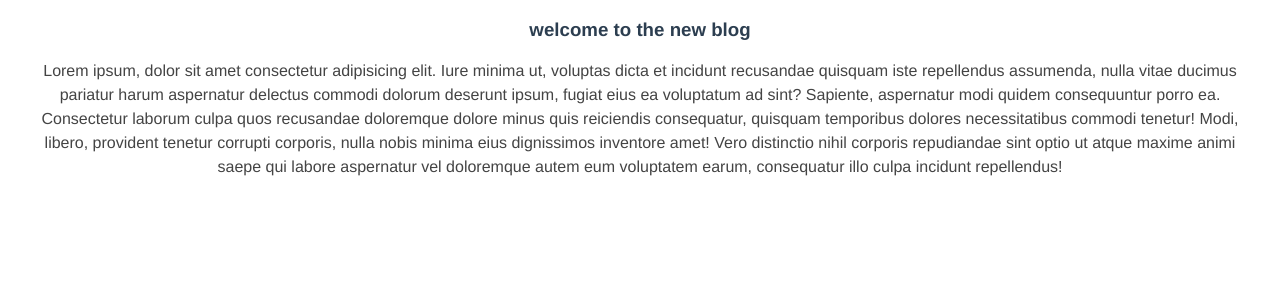
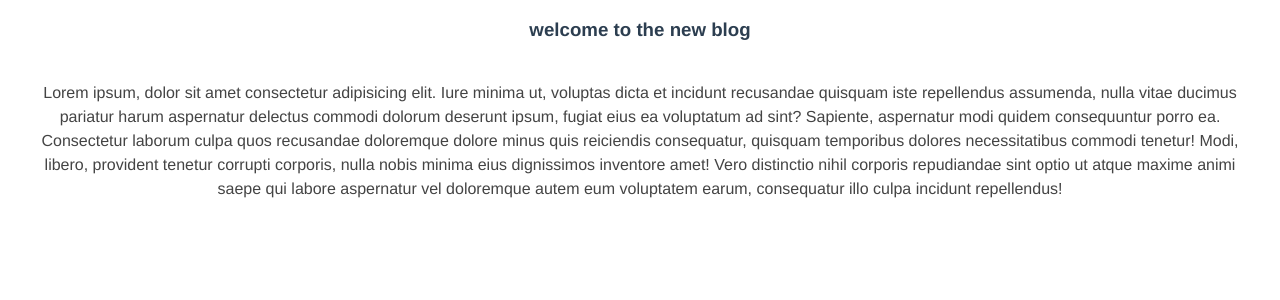
Before and after one commit to kitOl/vue-dojo-blog, a Vue app: page /posts/1 in a window 1280 px wide. Shown: the top 300 px of the page. Built offline with nearby package versions, Linux system fonts and the light colour scheme; data requests are answered from the project's data file.

Commit message:
fix some slyles error

```diff
--- a/src/views/Details.vue
+++ b/src/views/Details.vue
@@ -30,7 +30,7 @@ export default {
 .post p {
   color: #444;
   line-height: 1.5em;
-  margin-top: ;
+  margin-top: 40px;
 }
 .pre {
   white-space: pre-wrap;
```
